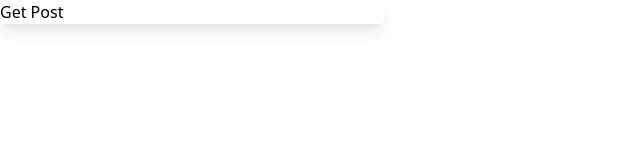
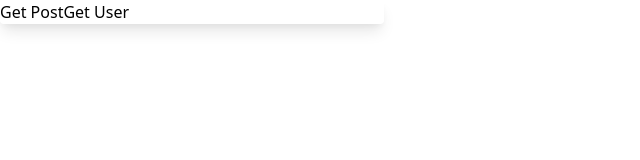
Before and after one commit to JenniferStohler/Pride-Places-Coding-Challenege, a React (Create React App) app: page / in a window 1280 px wide. Shown: the top 160 px of the page, without its empty margins (0-640 px from the left). Built offline with nearby package versions, Linux system fonts and the light colour scheme.

Commit message:
Posts and Users data retrieved from API

```diff
--- a/src/App.js
+++ b/src/App.js
@@ -1,17 +1,30 @@
 import React, { useState, useEffect } from 'react';
-import Axios from 'axios';
+
 
 function App() {
 
   //useState
-  const [post, setPost] = useState("");
-
-  //Use Axios to call to the API and fetch posts, then console.log the response to see if you've successfully retrie ved the posts from the API.
+  const [post, setPost] = useState([]);
+  const [user, setUser] = useState([])
+    ;
+  //Call to the API and fetch posts, then console.log the response to see if you've successfully retrie ved the posts from the API.
 
   const getPost = () => {
-    Axios.get("https://jsonplaceholder.typicode.com/posts").then((response) => {
-      console.log(response);
-    })
+    fetch("https://jsonplaceholder.typicode.com/posts")
+      .then((response) => response.json())
+      .then((data) => {
+        setPost(data[1].title)
+        console.log(data)
+    });
+  }
+
+  const getUser = () => {
+    fetch("https://jsonplaceholder.typicode.com/users")
+      .then(response => response.json())
+      .then(data => {
+        setUser(data[0].company.name)
+        console.log(data)
+      });
   }
 
   //Make a card for the posts to show up on.
@@ -19,6 +32,9 @@ function App() {
   return (
     <div className="max-w-sm rounded overflow-hidden shadow-lg">
       <button onClick={getPost}>Get Post</button>
+      {post}
+      <button onClick={getUser}>Get User</button>
+      {user}
     </div>
   );
 }
```
Also changed, not shown: src/components/PostsCard.js (+15 -0 lines).
